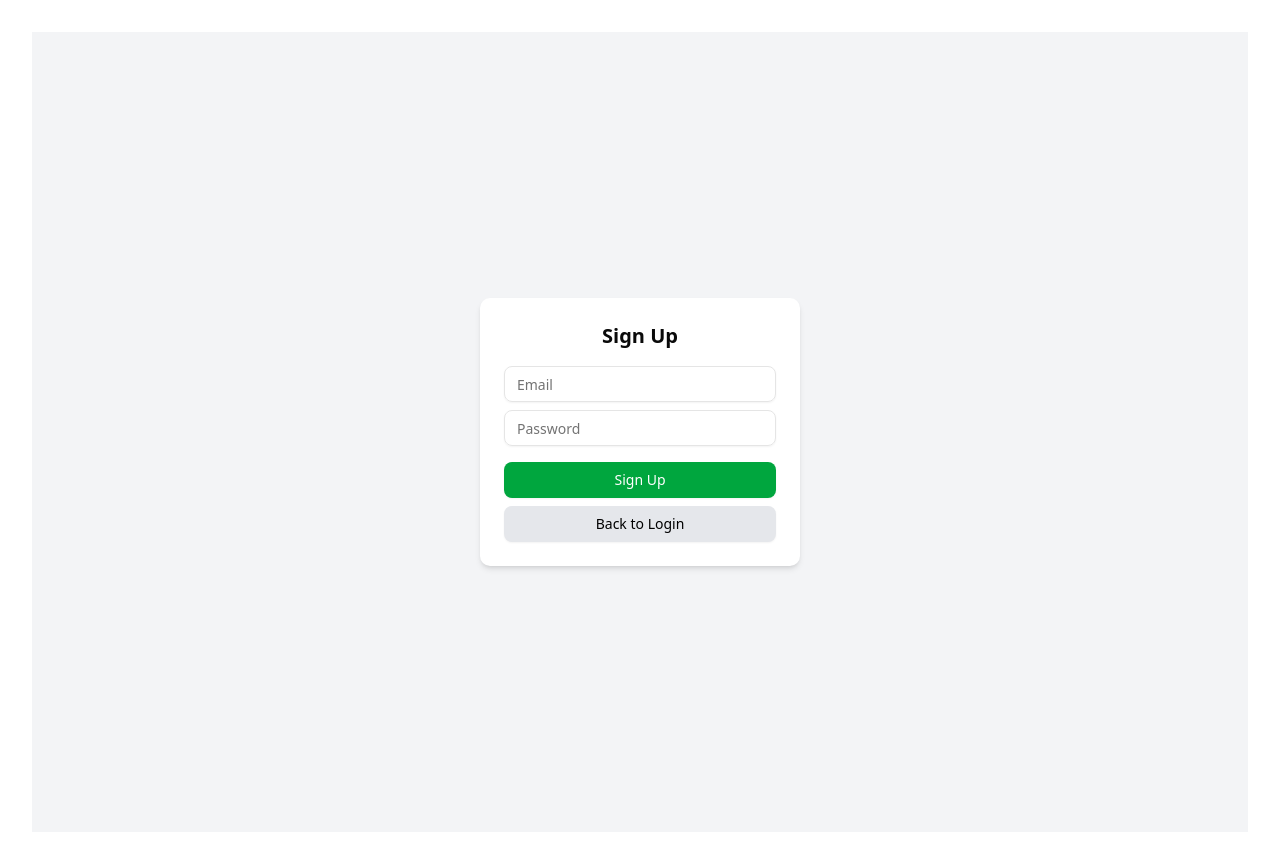
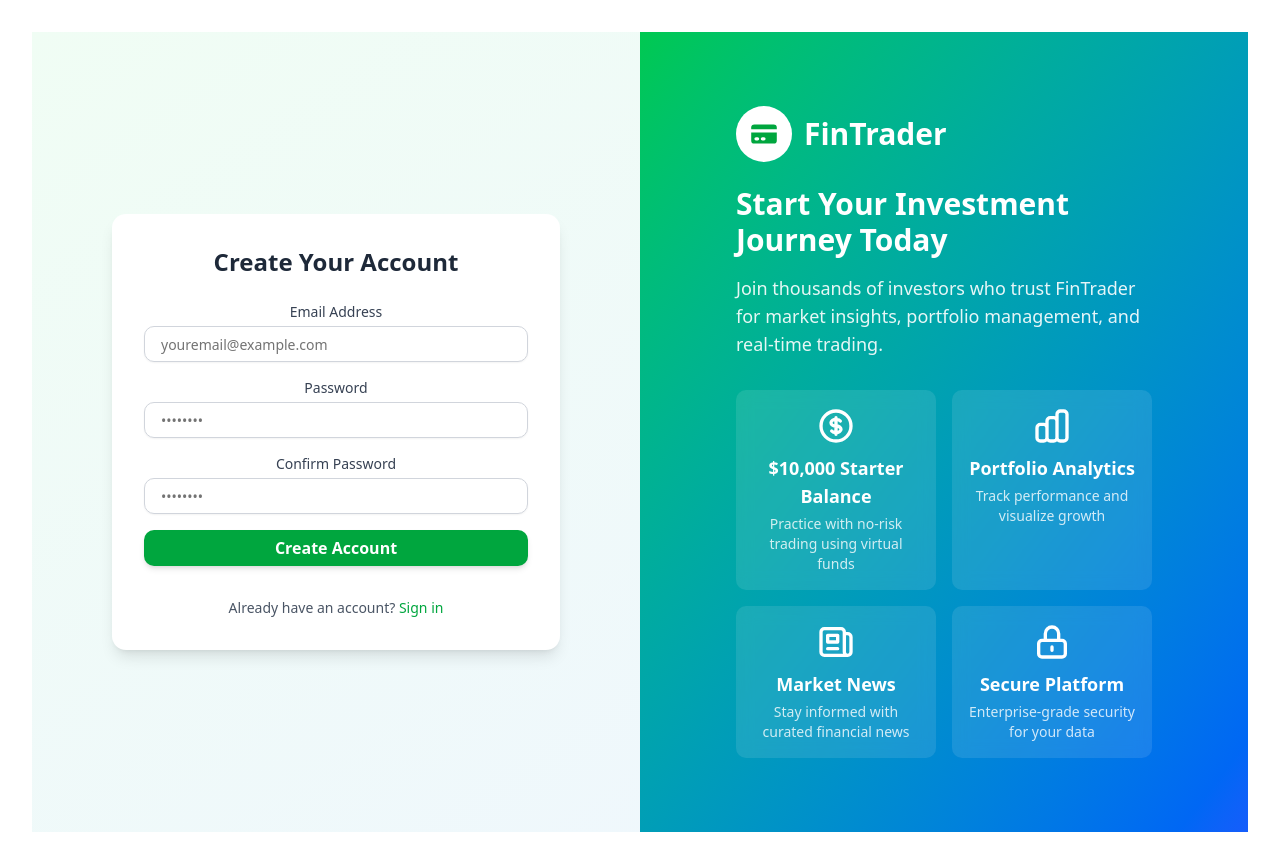
Before and after one commit to khlmood/fyp-uni, a React (Vite) app: page /signup in a window 1280 px wide. Built offline with nearby package versions, Linux system fonts and the light colour scheme; no server answers.

Commit message:
Update signup.jsx

```diff
--- a/src/screens/signup.jsx
+++ b/src/screens/signup.jsx
@@ -8,9 +8,11 @@
 import { doc, setDoc } from "firebase/firestore";
 
 export default function SignupPage() {
-  const [email,    setEmail]    = useState("");
+  const [email, setEmail] = useState("");
   const [password, setPassword] = useState("");
-  const [error,    setError]    = useState("");
+  const [confirmPassword, setConfirmPassword] = useState("");
+  const [error, setError] = useState("");
+  const [isLoading, setIsLoading] = useState(false);
   const navigate = useNavigate();
 
   // redirect if already signed in
@@ -23,6 +25,25 @@
 
   const handleSignup = async () => {
     setError("");
+
+    // Validate fields
+    if (!email || !password || !confirmPassword) {
+      setError("Please fill in all fields");
+      return;
+    }
+
+    if (password !== confirmPassword) {
+      setError("Passwords do not match");
+      return;
+    }
+
+    if (password.length < 6) {
+      setError("Password must be at least 6 characters long");
+      return;
+    }
+
+    setIsLoading(true);
+
     try {
       // 1️⃣ create the Auth user
       const { user } = await createUserWithEmailAndPassword(auth, email, password);
@@ -37,39 +58,154 @@
       navigate("/dashboard", { replace: true });
     } catch (err) {
       setError(err.message);
+      setIsLoading(false);
+    }
+  };
+
+  const handleKeyDown = (e) => {
+    if (e.key === "Enter") {
+      handleSignup();
     }
   };
 
   return (
-    <div className="flex justify-center items-center h-screen bg-gray-100">
-      <div className="bg-white p-6 rounded-lg shadow-md w-80">
-        <h2 className="text-xl font-bold mb-4 text-center">Sign Up</h2>
+    <div className="min-h-screen flex flex-col md:flex-row bg-gradient-to-br from-green-50 to-blue-50 dark:from-gray-900 dark:to-gray-800">
+      {/* Left side - Form */}
+      <div className="w-full md:w-1/2 flex justify-center items-center p-8 order-2 md:order-1">
+        <div className="bg-white dark:bg-gray-800 rounded-xl shadow-lg p-8 w-full max-w-md transition-all duration-200 hover:shadow-xl">
+          <h2 className="text-2xl font-bold mb-6 text-center text-gray-800 dark:text-gray-100">Create Your Account</h2>
+
+          <div className="space-y-4">
+            <div>
+              <label htmlFor="email" className="block text-sm font-medium text-gray-700 dark:text-gray-300 mb-1">Email Address</label>
               <Input
-          placeholder="Email"
+                id="email"
+                placeholder="youremail@example.com"
+                type="email"
                 value={email}
                 onChange={(e) => setEmail(e.target.value)}
-          className="mb-2"
+                onKeyDown={handleKeyDown}
+                className="w-full px-4 py-2 border border-gray-300 dark:border-gray-600 rounded-lg focus:ring-green-500 focus:border-green-500 dark:bg-gray-700 dark:text-white"
               />
+            </div>
+
+            <div>
+              <label htmlFor="password" className="block text-sm font-medium text-gray-700 dark:text-gray-300 mb-1">Password</label>
               <Input
+                id="password"
                 type="password"
-          placeholder="Password"
+                placeholder="••••••••"
                 value={password}
                 onChange={(e) => setPassword(e.target.value)}
-          className="mb-4"
+                onKeyDown={handleKeyDown}
+                className="w-full px-4 py-2 border border-gray-300 dark:border-gray-600 rounded-lg focus:ring-green-500 focus:border-green-500 dark:bg-gray-700 dark:text-white"
               />
-        {error && <p className="text-red-500 text-sm mb-2">{error}</p>}
+            </div>
+
+            <div>
+              <label htmlFor="confirmPassword" className="block text-sm font-medium text-gray-700 dark:text-gray-300 mb-1">Confirm Password</label>
+              <Input
+                id="confirmPassword"
+                type="password"
+                placeholder="••••••••"
+                value={confirmPassword}
+                onChange={(e) => setConfirmPassword(e.target.value)}
+                onKeyDown={handleKeyDown}
+                className="w-full px-4 py-2 border border-gray-300 dark:border-gray-600 rounded-lg focus:ring-green-500 focus:border-green-500 dark:bg-gray-700 dark:text-white"
+              />
+            </div>
+
+            {error && (
+              <div className="bg-red-50 dark:bg-red-900/30 text-red-600 dark:text-red-400 p-3 rounded-lg text-sm">
+                {error}
+              </div>
+            )}
+
             <Button
               onClick={handleSignup}
-          className="w-full bg-green-600 text-white mb-2"
+              disabled={isLoading}
+              className="w-full py-2 px-4 bg-green-600 hover:bg-green-700 focus:ring-green-500 focus:ring-offset-green-200 text-white transition ease-in duration-200 text-center text-base font-semibold shadow-md focus:outline-none focus:ring-2 focus:ring-offset-2 rounded-lg"
             >
-          Sign Up
+              {isLoading ? (
+                <span className="flex items-center justify-center">
+                  <svg className="animate-spin -ml-1 mr-3 h-5 w-5 text-white" xmlns="http://www.w3.org/2000/svg" fill="none" viewBox="0 0 24 24">
+                    <circle className="opacity-25" cx="12" cy="12" r="10" stroke="currentColor" strokeWidth="4"></circle>
+                    <path className="opacity-75" fill="currentColor" d="M4 12a8 8 0 018-8V0C5.373 0 0 5.373 0 12h4zm2 5.291A7.962 7.962 0 014 12H0c0 3.042 1.135 5.824 3 7.938l3-2.647z"></path>
+                  </svg>
+                  Creating account...
+                </span>
+              ) : (
+                "Create Account"
+              )}
             </Button>
-        <Button
+
+            <div className="text-center mt-4">
+              <p className="text-sm text-gray-600 dark:text-gray-400">
+                Already have an account?{" "}
+                <button
                   onClick={() => navigate("/login")}
-          className="w-full bg-gray-200 text-black"
+                  className="text-green-600 hover:text-green-800 dark:text-green-400 dark:hover:text-green-300 font-medium"
                 >
-          Back to Login
-        </Button>
+                  Sign in
+                </button>
+              </p>
+            </div>
+          </div>
+        </div>
+      </div>
+
+      {/* Right side - Branding */}
+      <div className="w-full md:w-1/2 flex flex-col justify-center items-center p-8 bg-gradient-to-br from-green-500 to-blue-600 text-white order-1 md:order-2">
+        <div className="max-w-md text-center md:text-left p-4">
+          <div className="flex items-center justify-center md:justify-start mb-6">
+            <div className="bg-white rounded-full p-3">
+              <svg xmlns="http://www.w3.org/2000/svg" className="h-8 w-8 text-green-600" viewBox="0 0 20 20" fill="currentColor">
+                <path d="M4 4a2 2 0 00-2 2v1h16V6a2 2 0 00-2-2H4z" />
+                <path fillRule="evenodd" d="M18 9H2v5a2 2 0 002 2h12a2 2 0 002-2V9zM4 13a1 1 0 011-1h1a1 1 0 110 2H5a1 1 0 01-1-1zm5-1a1 1 0 100 2h1a1 1 0 100-2H9z" clipRule="evenodd" />
+              </svg>
+            </div>
+            <h1 className="text-3xl font-bold ml-3">FinTrader</h1>
+          </div>
+
+          <h2 className="text-3xl font-bold mb-4">Start Your Investment Journey Today</h2>
+          <p className="text-lg opacity-90 mb-6">
+            Join thousands of investors who trust FinTrader for market insights, portfolio management, and real-time trading.
+          </p>
+
+          <div className="grid grid-cols-1 md:grid-cols-2 gap-4 mt-8">
+            <div className="bg-white/10 backdrop-blur-sm rounded-lg p-4 flex flex-col items-center text-center hover:bg-white/20 transition-all duration-200">
+              <svg xmlns="http://www.w3.org/2000/svg" className="h-10 w-10 mb-2" fill="none" viewBox="0 0 24 24" stroke="currentColor">
+                <path strokeLinecap="round" strokeLinejoin="round" strokeWidth={2} d="M12 8c-1.657 0-3 .895-3 2s1.343 2 3 2 3 .895 3 2-1.343 2-3 2m0-8c1.11 0 2.08.402 2.599 1M12 8V7m0 1v8m0 0v1m0-1c-1.11 0-2.08-.402-2.599-1M21 12a9 9 0 11-18 0 9 9 0 0118 0z" />
+              </svg>
+              <h3 className="font-bold text-lg">$10,000 Starter Balance</h3>
+              <p className="text-sm mt-1 opacity-80">Practice with no-risk trading using virtual funds</p>
+            </div>
+
+            <div className="bg-white/10 backdrop-blur-sm rounded-lg p-4 flex flex-col items-center text-center hover:bg-white/20 transition-all duration-200">
+              <svg xmlns="http://www.w3.org/2000/svg" className="h-10 w-10 mb-2" fill="none" viewBox="0 0 24 24" stroke="currentColor">
+                <path strokeLinecap="round" strokeLinejoin="round" strokeWidth={2} d="M9 19v-6a2 2 0 00-2-2H5a2 2 0 00-2 2v6a2 2 0 002 2h2a2 2 0 002-2zm0 0V9a2 2 0 012-2h2a2 2 0 012 2v10m-6 0a2 2 0 002 2h2a2 2 0 002-2m0 0V5a2 2 0 012-2h2a2 2 0 012 2v14a2 2 0 01-2 2h-2a2 2 0 01-2-2z" />
+              </svg>
+              <h3 className="font-bold text-lg">Portfolio Analytics</h3>
+              <p className="text-sm mt-1 opacity-80">Track performance and visualize growth</p>
+            </div>
+
+            <div className="bg-white/10 backdrop-blur-sm rounded-lg p-4 flex flex-col items-center text-center hover:bg-white/20 transition-all duration-200">
+              <svg xmlns="http://www.w3.org/2000/svg" className="h-10 w-10 mb-2" fill="none" viewBox="0 0 24 24" stroke="currentColor">
+                <path strokeLinecap="round" strokeLinejoin="round" strokeWidth={2} d="M19 20H5a2 2 0 01-2-2V6a2 2 0 012-2h10a2 2 0 012 2v1m2 13a2 2 0 01-2-2V7m2 13a2 2 0 002-2V9a2 2 0 00-2-2h-2m-4-3H9M7 16h6M7 8h6v4H7V8z" />
+              </svg>
+              <h3 className="font-bold text-lg">Market News</h3>
+              <p className="text-sm mt-1 opacity-80">Stay informed with curated financial news</p>
+            </div>
+
+            <div className="bg-white/10 backdrop-blur-sm rounded-lg p-4 flex flex-col items-center text-center hover:bg-white/20 transition-all duration-200">
+              <svg xmlns="http://www.w3.org/2000/svg" className="h-10 w-10 mb-2" fill="none" viewBox="0 0 24 24" stroke="currentColor">
+                <path strokeLinecap="round" strokeLinejoin="round" strokeWidth={2} d="M12 15v2m-6 4h12a2 2 0 002-2v-6a2 2 0 00-2-2H6a2 2 0 00-2 2v6a2 2 0 002 2zm10-10V7a4 4 0 00-8 0v4h8z" />
+              </svg>
+              <h3 className="font-bold text-lg">Secure Platform</h3>
+              <p className="text-sm mt-1 opacity-80">Enterprise-grade security for your data</p>
+            </div>
+          </div>
+        </div>
       </div>
     </div>
   );
```
Lines whose indentation alone changed are shown as unchanged.
